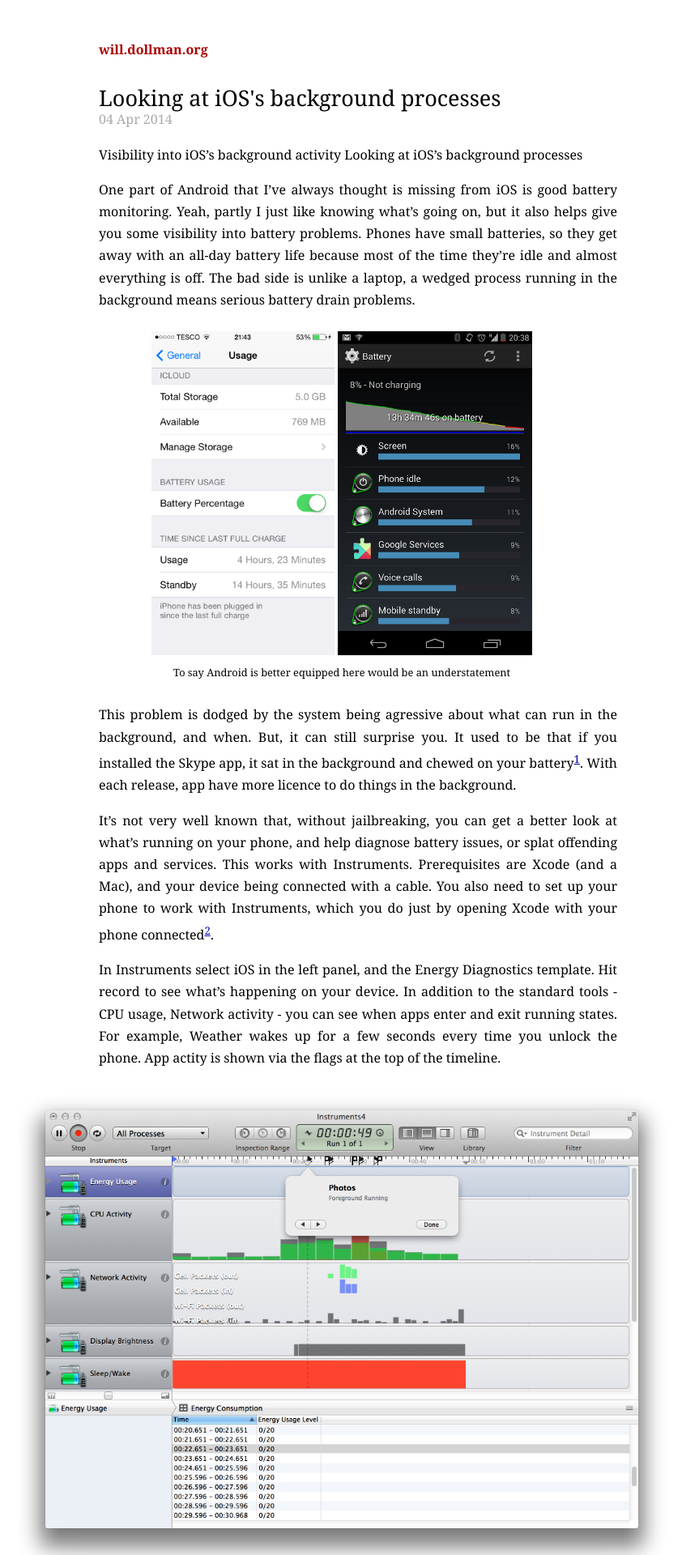
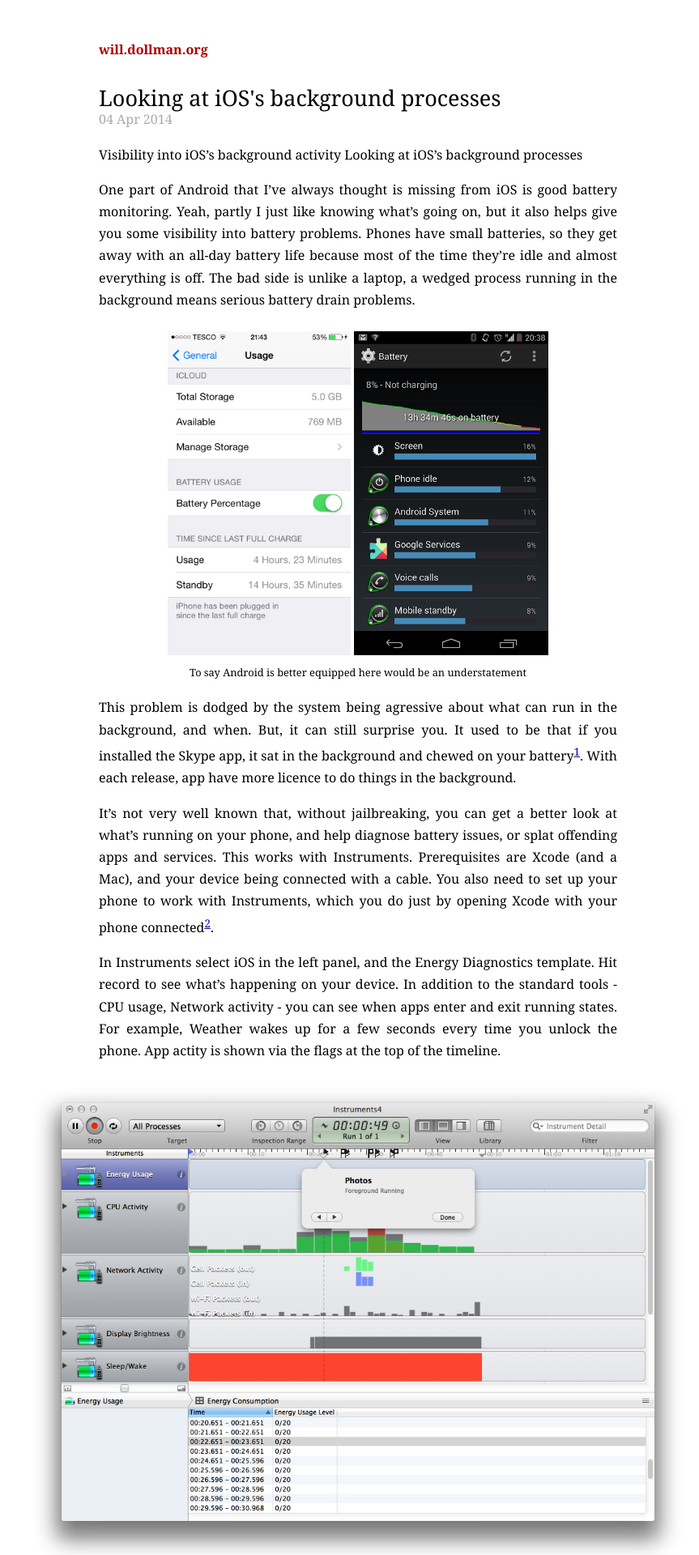
Before and after one commit to willdollman/willdollman.github.com, a Jekyll site: the page built from _posts/2014-04-04-ios-and-instruments.md, in a window 1280 px wide. Shown: the top 1920 px of the page at 81% size, without its empty margins (198-1061 px from the left). Built offline with Jekyll 4.4.1, drawn with Linux system fonts in a browser that asks for light colours.

Commit message:
Refine image wrapped and image css classes

```diff
--- a/css/screen.css
+++ b/css/screen.css
@@ -160,12 +160,21 @@
   #post .img_wrap {
     width: 900px;
     text-align: center;
-    margin-left: -150px;
+    margin-left: -130px;
     margin-top: 25px;
-    margin-bottom: 25px;
+    margin-bottom: 5px;
+  }
+
+  #post .img_high {
+      max-height: 400px;
+      max-width: 900px;
+      margin-left: 5px;
+      margin-right: 5px;
+      /* max-height: 500px; */
   }
 
   #post .img_wide {
+      max-height: 1000px;
       max-width: 900px;
       /* max-height: 500px; */
   }
```
